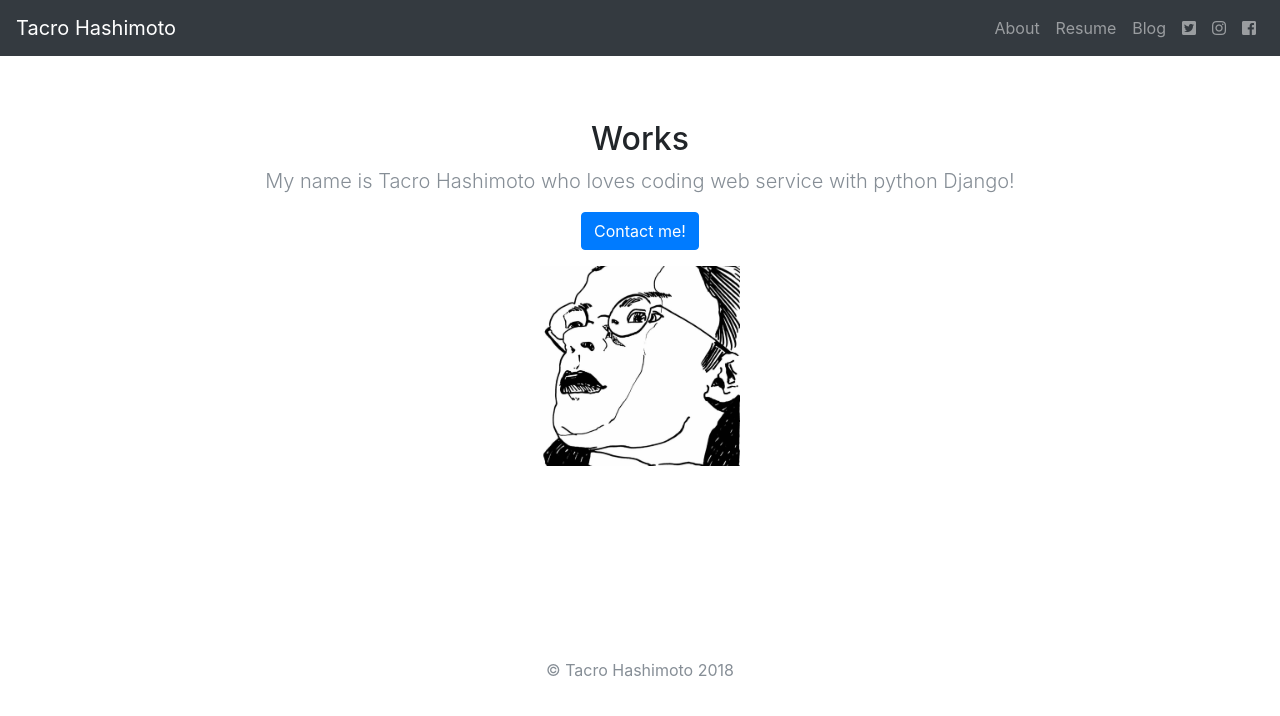
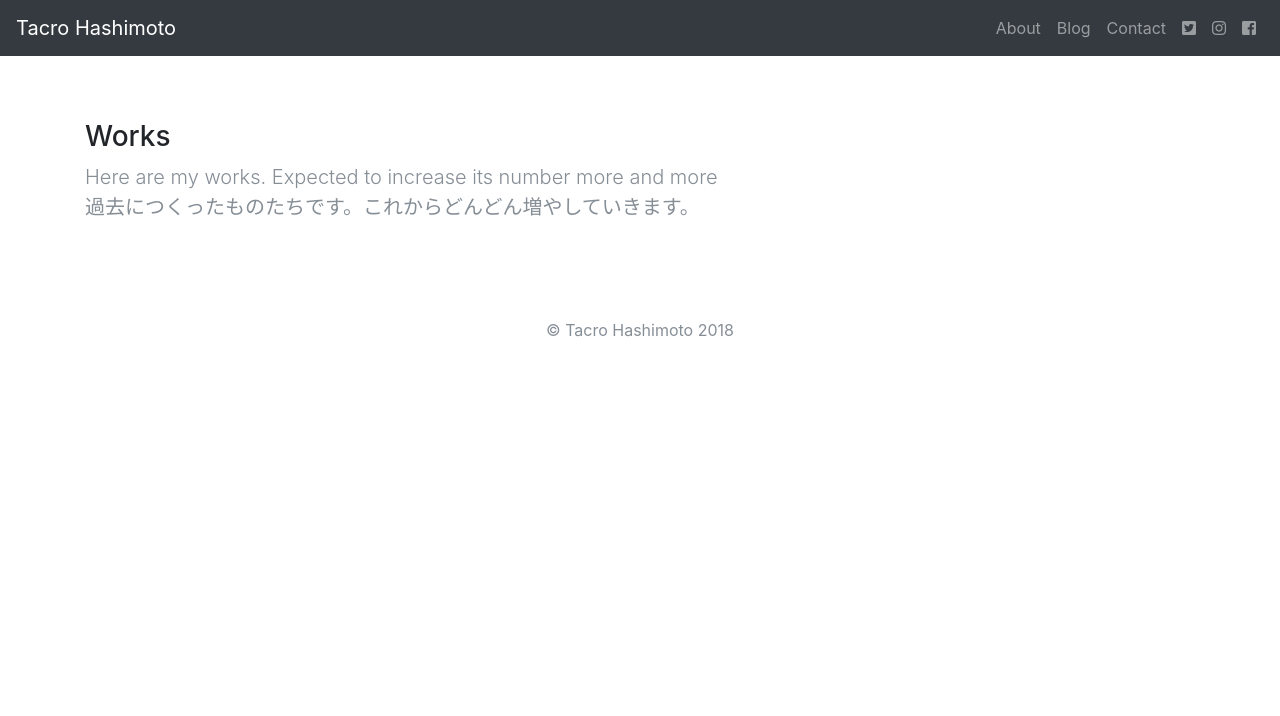
Before and after one commit to tacro/portfolio, a Django app: page / in a window 1280 px wide. Shown: the top 716 px of the page. Run offline with Django 3.2, Linux system fonts and the light colour scheme; data that the repository does not hold is empty; some libraries are stand-ins or nearby versions.

Commit message:
modified home

```diff
--- a/jobs/templates/jobs/home.html
+++ b/jobs/templates/jobs/home.html
@@ -27,12 +27,11 @@
         <div class="collapse navbar-collapse" id="navbarNavAltMarkup">
           <div class="navbar-nav ml-auto">
             <a class="nav-item nav-link" href="{% url 'about' %}">About</a>
-            <a class="nav-item nav-link" href="{% static 'resume_tacro.pdf' %}">Resume</a>
             <a class="nav-item nav-link" href="{% url 'index' %}">Blog</a>
+            <a class="nav-item nav-link" href="mailto:tacro@g.ucla.edu" target=”_blank”>Contact</a>
             <a class="nav-item nav-link" href="https://twitter.com/tacro_" target=”_blank”><i class="fab fa-twitter-square"></i></a>
             <a class="nav-item nav-link" href="https://www.instagram.com/tacro_/" target=”_blank”><i class="fab fa-instagram"></i></a>
             <a class="nav-item nav-link" href="https://www.facebook.com/hashimototacro" target=”_blank”><i class="fab fa-facebook-square"></i></a>
-
           </div>
         </div>
       </nav>
@@ -40,16 +39,13 @@
 
     <main role="main">
 
-      <section class="jumbotron text-center bg-white">
+      <section class="jumbotron bg-white m-0 pb-0">
         <div class="container">
-          <h2 class="jumbotron-heading">Works</h2>
-          <p class="lead text-muted">
-            My name is Tacro Hashimoto who loves coding web service with python Django!
+          <h3 class="jumbotron-heading display-5">Works</h3>
+          <p class="lead text-muted m-0">
+            Here are my works. Expected to increase its number more and more</br>
+            過去につくったものたちです。これからどんどん増やしていきます。
           </p>
-          <p>
-            <a href="mailto:tacro@g.ucla.edu" class="btn btn-primary">Contact me!</a>
-          </p>
-          <img src="{% static 'avatar_by_uno.jpeg' %}" height="200"/>
         </div>
       </section>
 
```
Also changed, not shown: blog/templates/blog/detail.html (+9 -5 lines), blog/templates/blog/index.html (+9 -5 lines), jobs/templates/jobs/about.html (+1 -21 lines), 1 other file.
